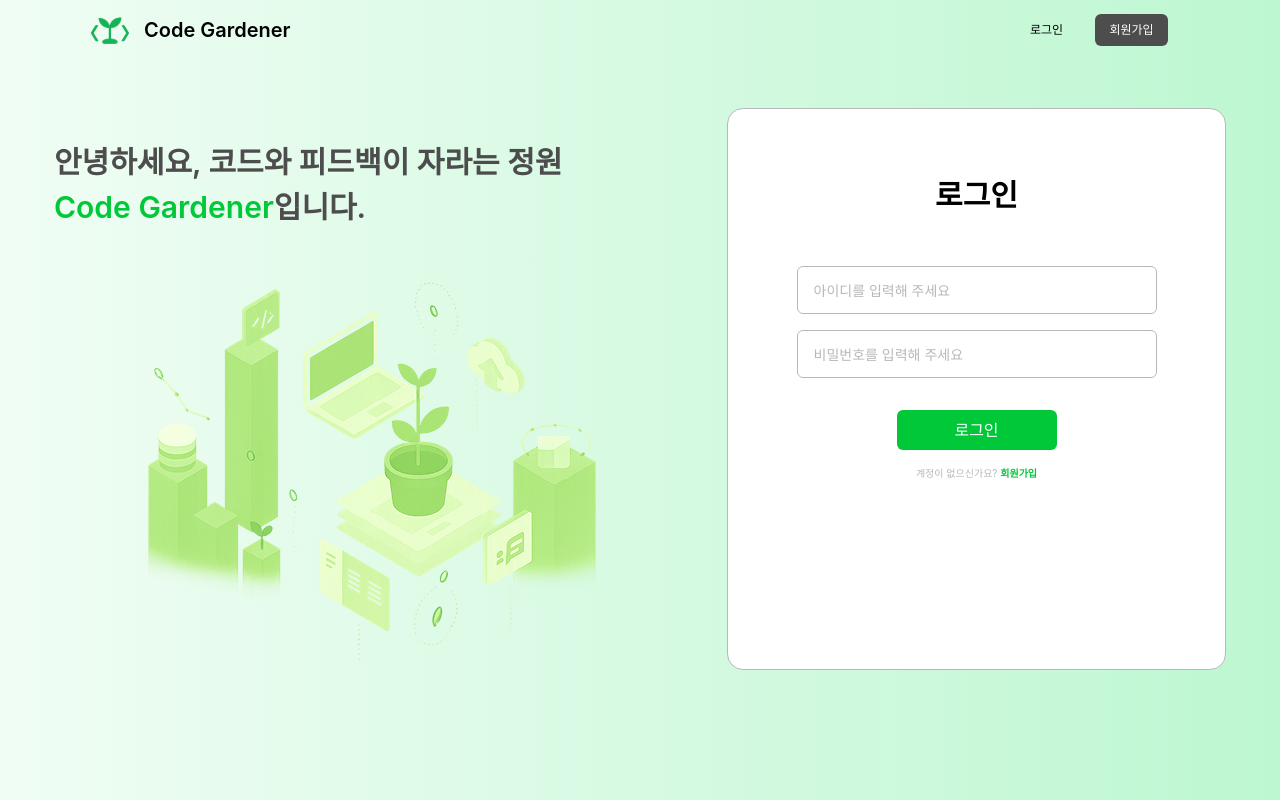
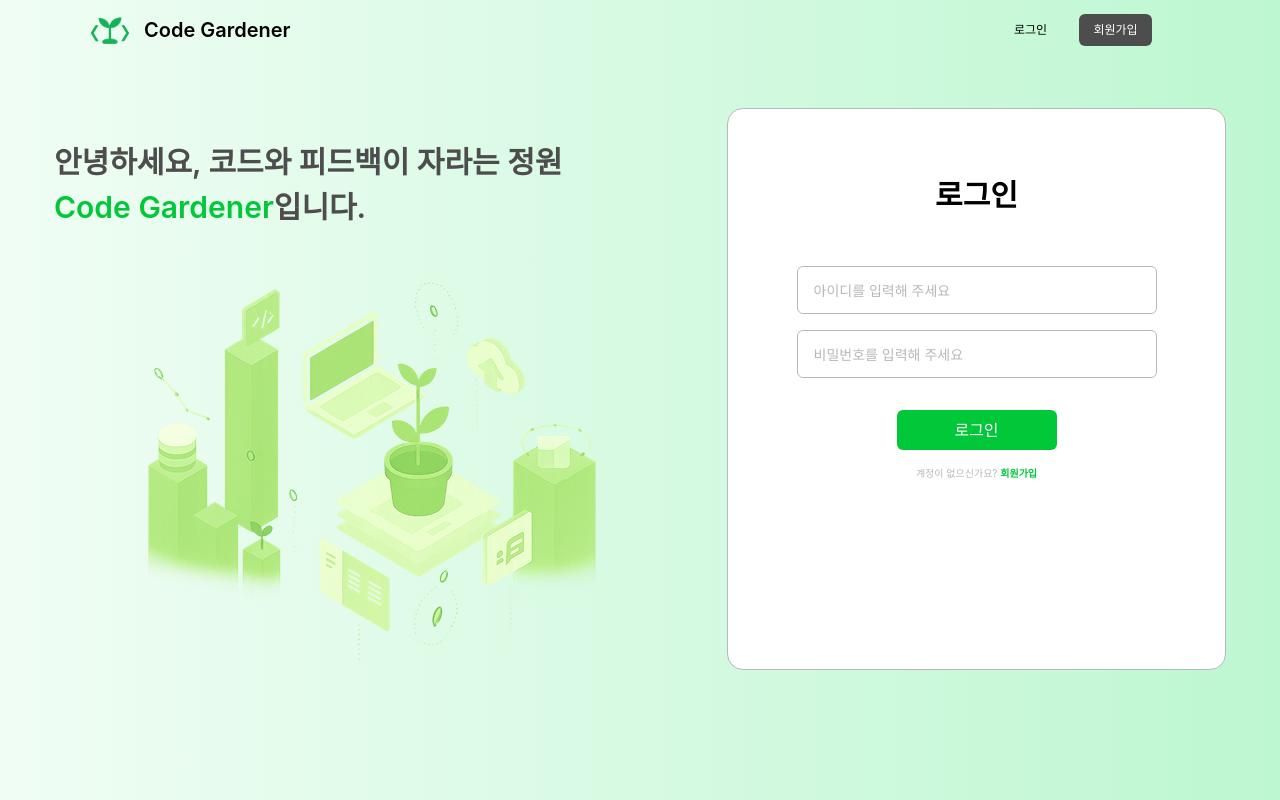
Before and after one commit to 2025-YU-SE/Gardener_web, a React (Vite) app: page /sign-in in a window 1280 px wide. Built offline with nearby package versions, Linux system fonts and the light colour scheme; a web font is replaced by a local one.

Commit message:
style: 헤더 버튼 위치 조정

```diff
--- a/src/components/header/HeaderAuth.jsx
+++ b/src/components/header/HeaderAuth.jsx
@@ -11,7 +11,7 @@ const HeaderAuth = () => {
         <div className="text-[20px] font-semibold">Code Gardener</div>
       </Link>
 
-      <div className="flex space-x-8 pr-28">
+      <div className="flex space-x-8 pr-32">
         <Link
           className="flex justify-center items-center text-[12px]"
           to="/sign-in"
```
